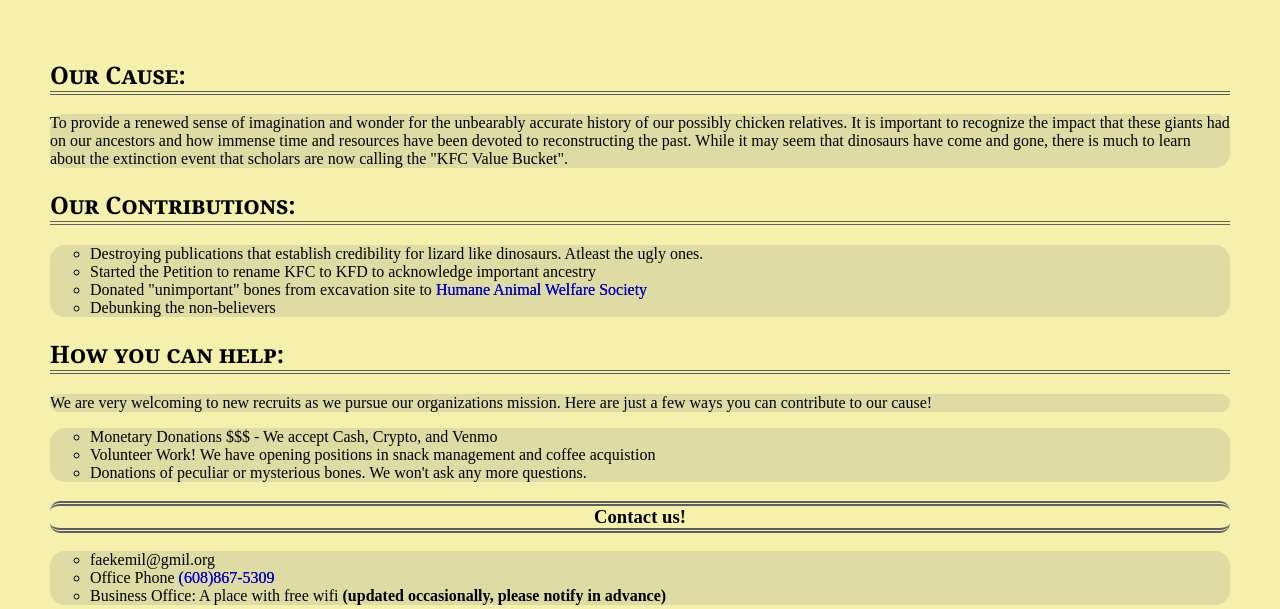
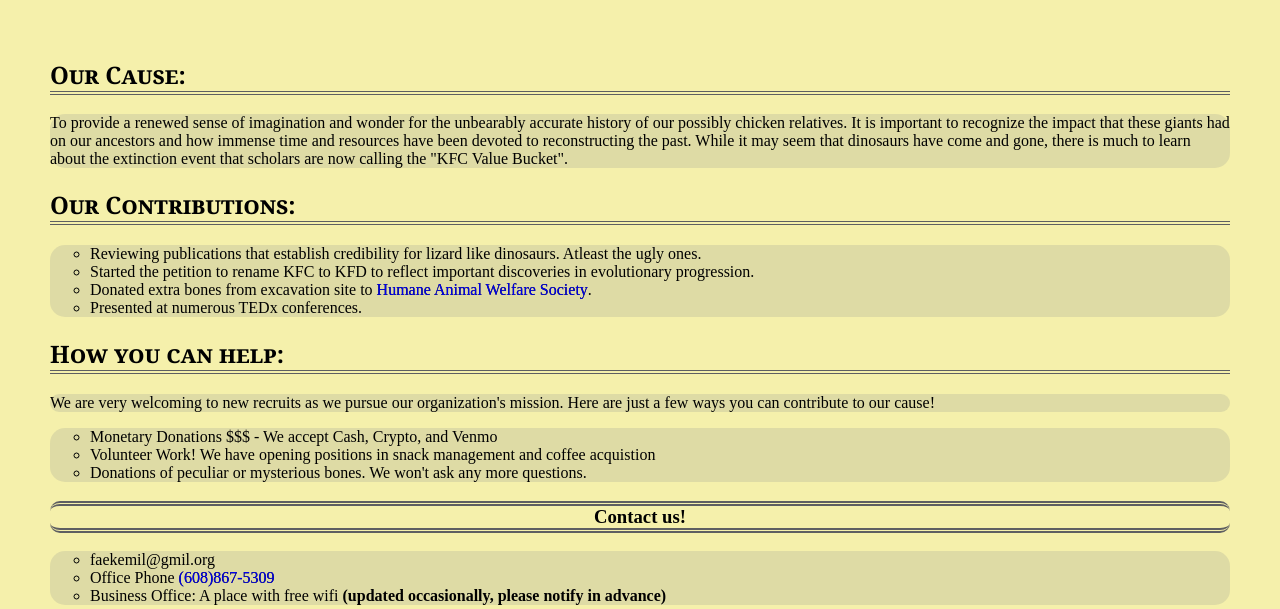
Before and after one commit to ClassicMike48/ClassicMike48.github.io, a plain HTML site: page home.html in a window 1280 px wide. Shown: the part 628-1237 px from the top of the page. Drawn offline with Linux system fonts and the light colour scheme.

```diff
--- a/home.html
+++ b/home.html
@@ -24,13 +24,13 @@
     <p> To provide a renewed sense of imagination and wonder for the unbearably accurate history of our possibly chicken relatives. It is important to recognize the impact that these giants had on our ancestors and how immense time and resources have been devoted to reconstructing the past. While it may seem that dinosaurs have come and gone, there is much to learn about the extinction event that scholars are now calling the "KFC Value Bucket". </p>
     <h2>Our Contributions:</h2>
     <ul>
-      <li>Destroying publications that establish credibility for lizard like dinosaurs. Atleast the ugly ones.</li>
-      <li>Started the Petition to rename KFC to KFD to acknowledge important ancestry</li>
-      <li>Donated "unimportant" bones from excavation site to <a href="https://hawspets.org/adopt/?gclid=CjwKCAjwwL6aBhBlEiwADycBICbYA7wZFGb6y5t14cmWvFZ0rf2G_4HfiHCgfj0Z7z1ywf-YFctYzBoCRg8QAvD_BwE">Humane Animal Welfare Society</a></li>
-      <li>Debunking the non-believers</li>
+      <li>Reviewing publications that establish credibility for lizard like dinosaurs. Atleast the ugly ones.</li>
+      <li>Started the petition to rename KFC to KFD to reflect important discoveries in evolutionary progression.</li>
+      <li>Donated extra bones from excavation site to <a href="https://hawspets.org/adopt/?gclid=CjwKCAjwwL6aBhBlEiwADycBICbYA7wZFGb6y5t14cmWvFZ0rf2G_4HfiHCgfj0Z7z1ywf-YFctYzBoCRg8QAvD_BwE">Humane Animal Welfare Society</a>.</li>
+      <li>Presented at numerous TEDx conferences.</li>
     </ul>
     <h2>How you can help:</h2>
-    <p>We are very welcoming to new recruits as we pursue our organizations mission. Here are just a few ways you can contribute to our cause!</p>
+    <p>We are very welcoming to new recruits as we pursue our organization's mission. Here are just a few ways you can contribute to our cause!</p>
     <ul>
       <li>Monetary Donations $$$ - We accept Cash, Crypto, and Venmo</li>
       <li>Volunteer Work! We have opening positions in snack management and coffee acquistion</li>
```
Also changed, not shown: carnivores.html (+1 -1 lines), herbivores.html (+1 -1 lines), 1 other file.
